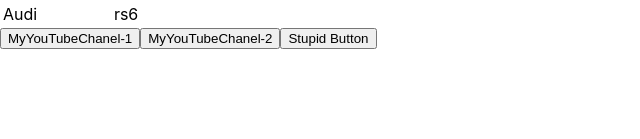
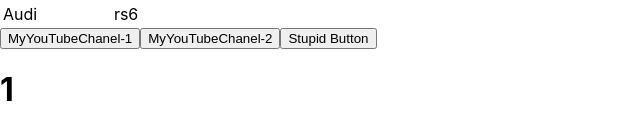
Before and after one commit to AnatolyNikol/microtasks, a React (Create React App) app: page / in a window 1280 px wide. Shown: the part 343-482 px from the top of the page, without its empty margins (0-640 px from the left). Built offline with nearby package versions, Linux system fonts and the light colour scheme.

Commit message:
Add microtask 4

```diff
--- a/src/App.tsx
+++ b/src/App.tsx
@@ -6,6 +6,7 @@
 import {NewComponent} from "./microtask 2/NewComponent";
 import {ButtonComponent} from "./microtask 3/ButtonComponent";
 import UniversalButtonComponent from "./microtask 3/UniversalButtonComponent";
+import {Hook} from "./microtask 4/Hook";
 
 function App() {
     {/*Microtask 2*/}
@@ -48,6 +49,8 @@
             <UniversalButtonComponent name={'MyYouTubeChanel-1'} callBack={() => Button1Func('I`m Vasya!', 21, 'Live in Minsk')}/>
             <UniversalButtonComponent name={'MyYouTubeChanel-2'} callBack={() => Button2Func('I`m Ivan!')}/>
             <UniversalButtonComponent name={'Stupid Button'} callBack={Button3Func}/>
+            {/*Microtask 4*/}
+            <Hook/>
         </>
     );
 }
--- /dev/null
+++ b/src/microtask 4/Hook.tsx
@@ -0,0 +1,11 @@
+import React from "react";
+
+export const Hook = () => {
+    let a = 1;
+
+    return (
+        <>
+            <h1>{a}</h1>
+        </>
+    )
+}
```
